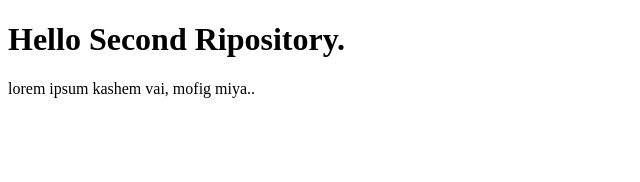
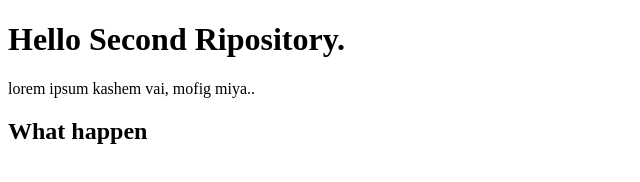
Before and after one commit to Noman-khan-01/second-ripo, a plain HTML site: page index.html in a window 1280 px wide. Shown: the whole page, without its empty margins (0-640 px from the left). Drawn offline with Linux system fonts and the light colour scheme.

Commit message:
Update index.html

```diff
--- a/index.html
+++ b/index.html
@@ -9,5 +9,6 @@
 <body>
     <h1>Hello Second Ripository.</h1>
     <p>lorem ipsum kashem vai, mofig miya..</p>
+    <h2>What happen</h2>
 </body>
 </html>
```
